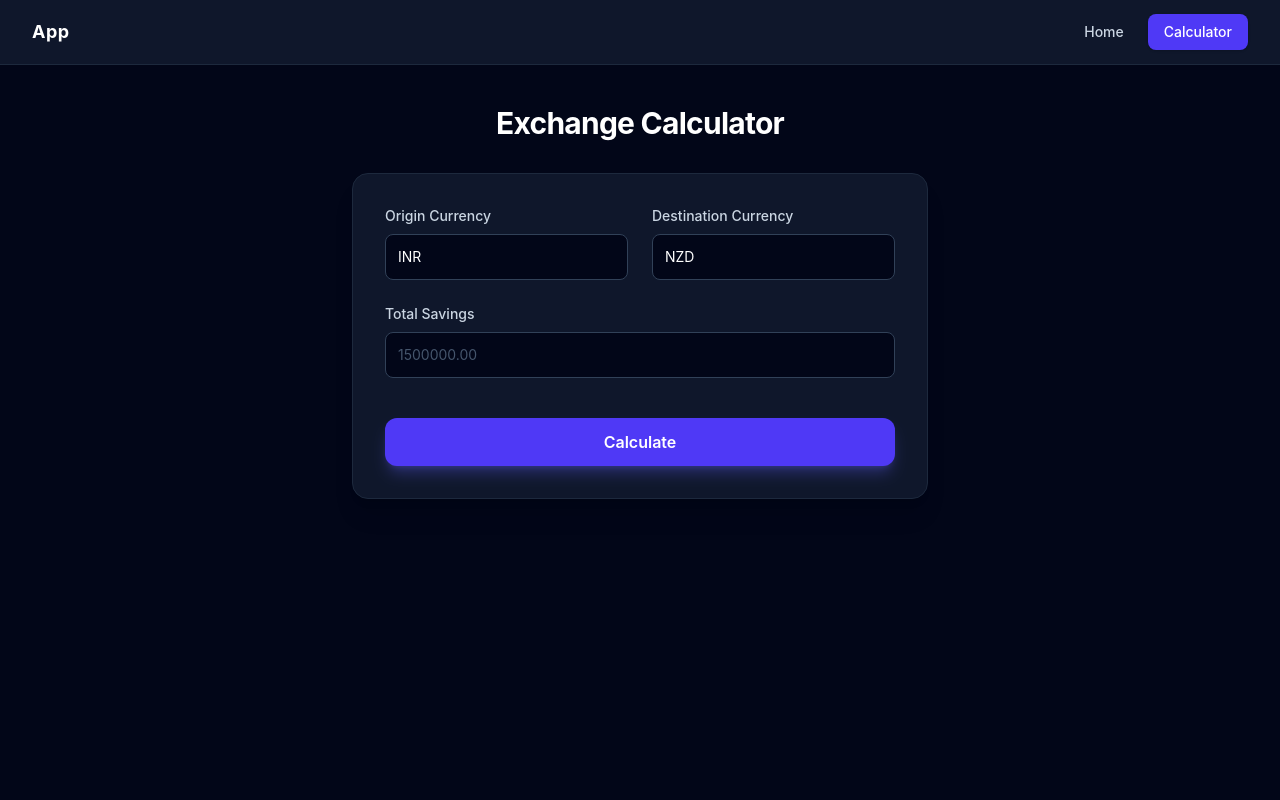
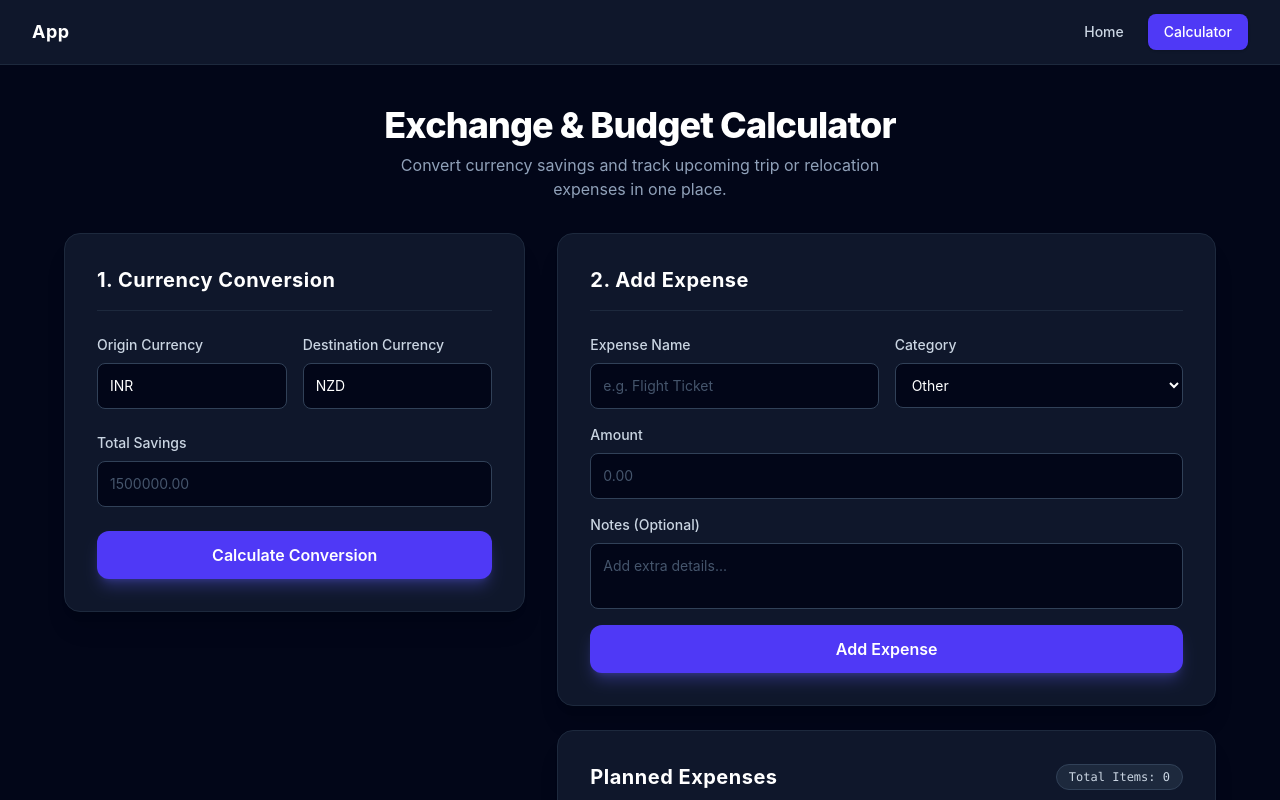
Before and after one commit to mohdriyaan/relocation-budget, a React (Vite) app in the folder client/: page /calculator in a window 1280 px wide. Shown: the top 800 px of the page. Built offline with nearby package versions, Linux system fonts and the light colour scheme.

Commit message:
feat: add expense form

```diff
--- /dev/null
+++ b/client/src/components/ExpenseForm.jsx
@@ -0,0 +1,118 @@
+// components/ExpenseForm.jsx
+import { useState } from "react"
+import expenseCategories from "../data/expenseCategories.js"
+
+const ExpenseForm = ({ addExpense }) => {
+  const [formData, setFormData] = useState({
+    name: "",
+    category: "Other",
+    amount: "",
+    notes: ""
+  })
+
+  function changeHandler(event) {
+    const { name, value } = event.target
+    setFormData((prev) => ({
+      ...prev,
+      [name]: value
+    }))
+  }
+
+  function submitHandler(event) {
+    event.preventDefault()
+    addExpense(formData)
+    setFormData({
+      name: "",
+      category: "Other",
+      amount: "",
+      notes: ""
+    })
+  }
+
+  return (
+    <form onSubmit={submitHandler} className="space-y-4">
+      <div className="grid grid-cols-1 sm:grid-cols-2 gap-4">
+        {/* Expense Name */}
+        <div className="flex flex-col">
+          <label htmlFor="name" className="block text-sm font-medium text-slate-300 mb-2">
+            Expense Name
+          </label>
+          <input
+            name="name"
+            id="name"
+            type="text"
+            value={formData.name}
+            onChange={changeHandler}
+            placeholder="e.g. Flight Ticket"
+            required
+            className="w-full bg-slate-950 border border-slate-700 text-white text-sm rounded-lg p-3 placeholder-slate-600 focus:outline-none focus:ring-2 focus:ring-indigo-500 focus:border-indigo-500 transition-colors"
+          />
+        </div>
+
+        {/* Category Selector */}
+        <div className="flex flex-col">
+          <label htmlFor="category" className="block text-sm font-medium text-slate-300 mb-2">
+            Category
+          </label>
+          <select
+            name="category"
+            id="category"
+            value={formData.category}
+            onChange={changeHandler}
+            className="w-full bg-slate-950 border border-slate-700 text-white text-sm rounded-lg p-3 focus:outline-none focus:ring-2 focus:ring-indigo-500 focus:border-indigo-500 transition-colors"
+          >
+            {expenseCategories.map((expenseCategory) => (
+              <option key={expenseCategory} value={expenseCategory}>
+                {expenseCategory}
+              </option>
+            ))}
+          </select>
+        </div>
+      </div>
+
+      {/* Amount Input */}
+      <div className="flex flex-col">
+        <label htmlFor="amount" className="block text-sm font-medium text-slate-300 mb-2">
+          Amount
+        </label>
+        <input
+          type="number"
+          name="amount"
+          id="amount"
+          value={formData.amount}
+          onChange={changeHandler}
+          placeholder="0.00"
+          min="0"
+          step="0.01"
+          required
+          className="w-full bg-slate-950 border border-slate-700 text-white text-sm rounded-lg p-3 placeholder-slate-600 focus:outline-none focus:ring-2 focus:ring-indigo-500 focus:border-indigo-500 transition-colors"
+        />
+      </div>
+
+      {/* Notes Textarea */}
+      <div className="flex flex-col">
+        <label htmlFor="notes" className="block text-sm font-medium text-slate-300 mb-2">
+          Notes (Optional)
+        </label>
+        <textarea
+          name="notes"
+          id="notes"
+          rows="2"
+          value={formData.notes}
+          onChange={changeHandler}
+          placeholder="Add extra details..."
+          className="w-full bg-slate-950 border border-slate-700 text-white text-sm rounded-lg p-3 placeholder-slate-600 focus:outline-none focus:ring-2 focus:ring-indigo-500 focus:border-indigo-500 transition-colors resize-none"
+        ></textarea>
+      </div>
+
+      <button
+        type="submit"
+        className="w-full bg-indigo-600 hover:bg-indigo-500 text-white font-semibold py-3 px-4 rounded-xl transition-all duration-200 shadow-lg shadow-indigo-500/30 focus:outline-none focus:ring-2 focus:ring-indigo-500 focus:ring-offset-2 focus:ring-offset-slate-900"
+      >
+        Add Expense
+      </button>
+    </form>
+  )
+}
+
+export default ExpenseForm
--- /dev/null
+++ b/client/src/data/expenseCategories.js
@@ -0,0 +1,12 @@
+const expenseCategories = [
+  "Accommodation",
+  "Flights",
+  "Visa",
+  "Logistics",
+  "Food",
+  "Transportation",
+  "Insurance",
+  "Other"
+]
+
+export default expenseCategories
--- a/client/src/pages/Calculator.jsx
+++ b/client/src/pages/Calculator.jsx
@@ -4,6 +4,8 @@ import CurrencySelector from "../components/CurrencySelector.jsx"
 import SavingsInput from "../components/SavingsInput.jsx"
 import { useState } from "react"
 import calculateSavings from "../utils/calculateSavings.js"
+import ExpenseForm from "../components/ExpenseForm.jsx"
+import ExpenseList from "../components/ExpenseList.jsx"
 
 const Calculator = () => {
   const [showSummary, setShowSummary] = useState(false)
@@ -93,7 +95,6 @@ const Calculator = () => {
     }))
   }
 
-
   function convertAmount() {
     const amount = Number(formData.savings)
 
@@ -108,23 +109,20 @@ const Calculator = () => {
     return null
   }
 
-  function addExpenses(){
+  function addExpense(expenseData) {
     const newExpense = {
-      id : crypto.randomUUID(),
-      category : "",
-      name : "",
-      amount : "",
-      notes : ""
+      id: crypto.randomUUID(),
+      ...expenseData
     }
 
-    setExpenses((prevExpenses)=>([
+    setExpenses((prevExpenses) => [
       ...prevExpenses,
       newExpense
-    ]))
+    ])
   }
 
-  function deleteExpense(idToDelete){
-    setExpenses((prevExpenses)=>(
+  function deleteExpense(idToDelete) {
+    setExpenses((prevExpenses) => (
       prevExpenses.filter(
         (expense) => expense.id !== idToDelete
       )
@@ -142,7 +140,7 @@ const Calculator = () => {
 
     const convertedAmount = convertAmount()
 
-    if(convertedAmount===null){
+    if (convertedAmount === null) {
       setResult(null)
       setShowSummary(false)
       return;
@@ -152,18 +150,31 @@ const Calculator = () => {
     setShowSummary(true)
   }
 
+  return (
+    <div className="min-h-screen bg-slate-950 py-10 px-4 sm:px-6 lg:px-8">
+      <div className="max-w-6xl mx-auto space-y-8">
 
-  return (
-    <div className="min-h-screen bg-slate-950 py-10 px-4 sm:px-6">
-      <div className="max-w-xl mx-auto">
-        <h1 className="text-3xl font-bold text-white mb-8 text-center tracking-tight">
-          Exchange Calculator
+        {/* Header Section */}
+        <div className="text-center space-y-2">
+          <h1 className="text-3xl sm:text-4xl font-extrabold text-white tracking-tight">
+            Exchange & Budget Calculator
           </h1>
+          <p className="text-slate-400 text-sm sm:text-base max-w-lg mx-auto">
+            Convert currency savings and track upcoming trip or relocation expenses in one place.
+          </p>
+        </div>
 
-        <div className="bg-slate-900 border border-slate-800 rounded-2xl shadow-xl p-6 sm:p-8">
+        {/* 2-Column Responsive Dashboard Layout */}
+        <div className="grid grid-cols-1 lg:grid-cols-12 gap-8 items-start">
+
+          {/* Left Column: Currency Conversion Form */}
+          <div className="lg:col-span-5 bg-slate-900 border border-slate-800 rounded-2xl shadow-xl p-6 sm:p-8 space-y-6">
+            <h2 className="text-xl font-bold text-white tracking-wide border-b border-slate-800 pb-4">
+              1. Currency Conversion
+            </h2>
+
             <form onSubmit={handleSubmit} className="space-y-6">
-
-            <div className="grid grid-cols-1 sm:grid-cols-2 gap-6">
+              <div className="grid grid-cols-1 sm:grid-cols-2 gap-4">
                 <CurrencySelector
                   name="originCurrency"
                   label="Origin Currency"
@@ -191,7 +202,7 @@ const Calculator = () => {
                 </div>
               )}
 
-            {/* Savings Input with Integrated Label & Error Message */}
+              {/* Savings Input */}
               <SavingsInput
                 label="Total Savings"
                 name="savings"
@@ -203,14 +214,15 @@ const Calculator = () => {
 
               <button
                 type="submit"
-              className="w-full bg-indigo-600 hover:bg-indigo-500 text-white font-semibold py-3 px-4 rounded-xl transition-all duration-200 shadow-lg shadow-indigo-500/30 focus:outline-none focus:ring-2 focus:ring-indigo-500 focus:ring-offset-2 focus:ring-offset-slate-900 mt-4"
+                className="w-full bg-indigo-600 hover:bg-indigo-500 text-white font-semibold py-3 px-4 rounded-xl transition-all duration-200 shadow-lg shadow-indigo-500/30 focus:outline-none focus:ring-2 focus:ring-indigo-500 focus:ring-offset-2 focus:ring-offset-slate-900"
               >
-              Calculate
+                Calculate Conversion
               </button>
+            </form>
 
-
-            {showSummary && result!==null && (
-              <div className="mt-8 pt-6 border-t border-slate-800">
+            {/* Conversion Summary Output */}
+            {showSummary && result !== null && (
+              <div className="pt-6 border-t border-slate-800">
                 <CalculatorSummary
                   originCurrency={formData.originCurrency}
                   destinationCurrency={formData.destinationCurrency}
@@ -218,9 +230,35 @@ const Calculator = () => {
                   result={result}
                 />
               </div>
-            ) }
+            )}
+          </div>
 
-          </form>
+          {/* Right Column: Expense Management */}
+          <div className="lg:col-span-7 space-y-6">
+
+            {/* Add Expense Card */}
+            <div className="bg-slate-900 border border-slate-800 rounded-2xl shadow-xl p-6 sm:p-8 space-y-6">
+              <h2 className="text-xl font-bold text-white tracking-wide border-b border-slate-800 pb-4">
+                2. Add Expense
+              </h2>
+              <ExpenseForm addExpense={addExpense} />
+            </div>
+
+            {/* Expense List Card */}
+            <div className="bg-slate-900 border border-slate-800 rounded-2xl shadow-xl p-6 sm:p-8 space-y-4">
+              <div className="flex items-center justify-between border-b border-slate-800 pb-4">
+                <h2 className="text-xl font-bold text-white tracking-wide">
+                  Planned Expenses
+                </h2>
+                <span className="text-xs font-mono px-3 py-1 bg-slate-800 text-slate-300 rounded-full border border-slate-700">
+                  Total Items: {expenses.length}
+                </span>
+              </div>
+              <ExpenseList expenses={expenses} onDeleteExpense={deleteExpense} />
+            </div>
+
+          </div>
+
         </div>
       </div>
     </div>
```
Lines whose indentation alone changed are shown as unchanged.
